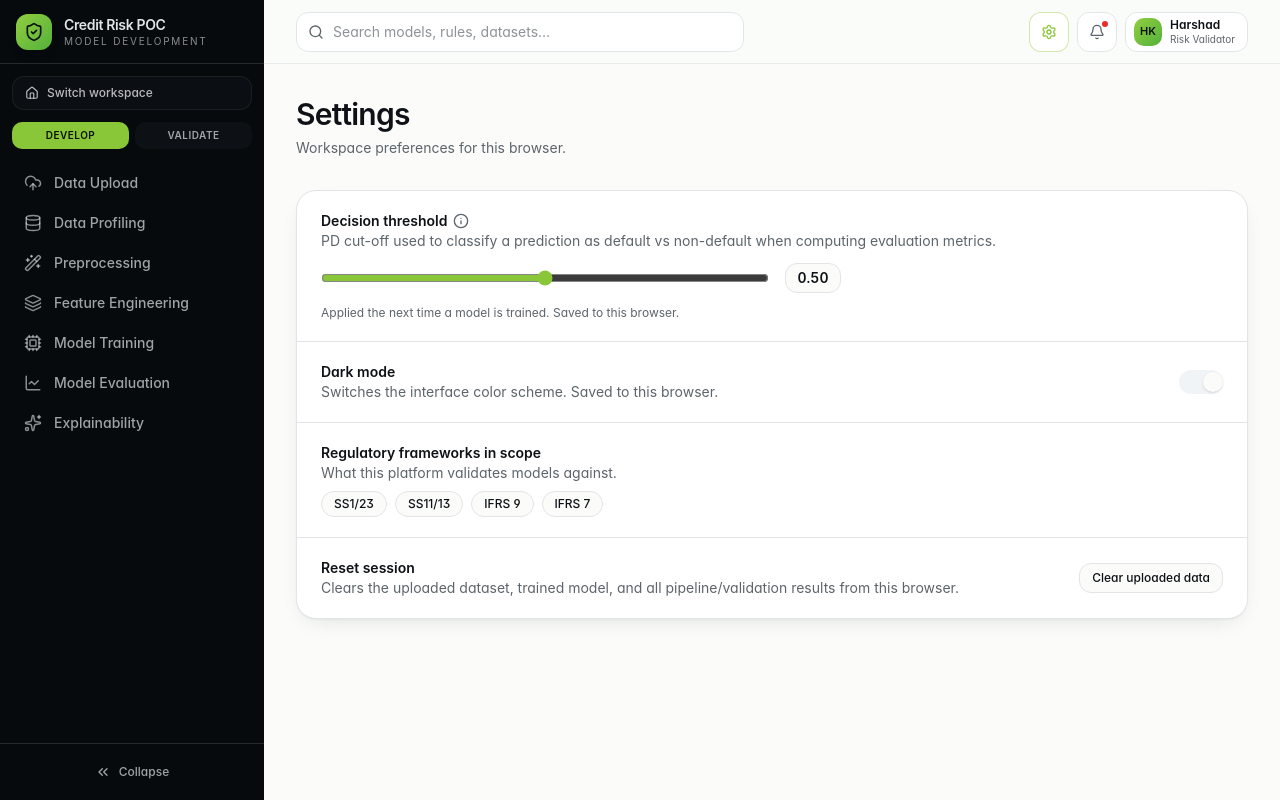
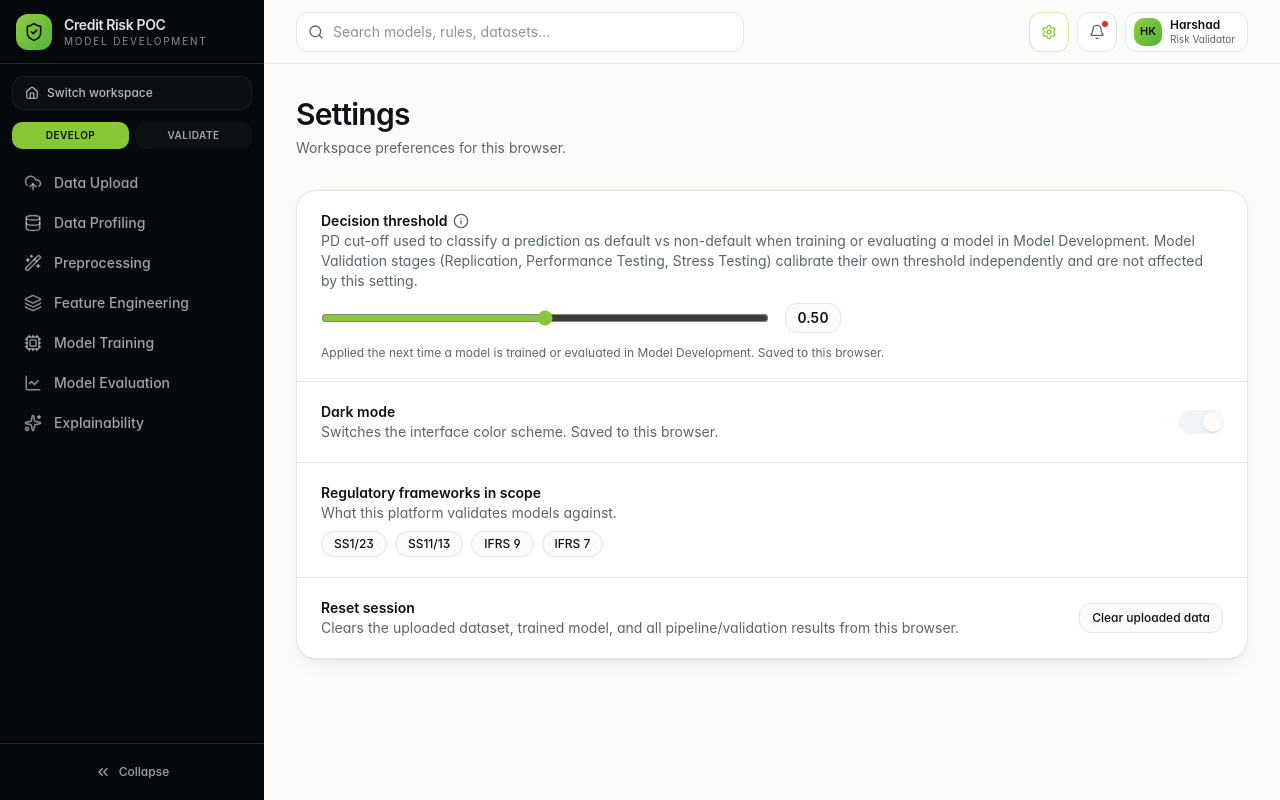
Before and after one commit to harshaddeloitte9/FINAL-FE-BE--1, a React (Vite) app in the folder aegis-frontend/: page /settings in a window 1280 px wide. Built offline with nearby package versions, Linux system fonts and the light colour scheme.

Commit message:
Clarify Decision threshold copy is scoped to Model Development only
Model Validation stages (Replication, Performance Testing, Stress
Testing) auto-calibrate their own threshold and ignore this setting;
the previous copy implied it affected evaluation metrics app-wide.

```diff
--- a/aegis-frontend/src/routes/settings.tsx
+++ b/aegis-frontend/src/routes/settings.tsx
@@ -62,12 +62,15 @@ function Settings() {
                   0.50, any prediction ≥ 0.50 is classified as "will default." Lowering it flags more borrowers as
                   risky (catches more real defaults, but more false alarms); raising it is stricter (fewer false
                   alarms, but may miss some real defaults). This affects precision, recall, and other metrics shown
-                  in Model Evaluation.
+                  in Model Evaluation. Scoped to Model Development only — Model Validation stages calibrate their
+                  own threshold independently and ignore this setting.
                 </PopoverContent>
               </Popover>
             </div>
             <div className="text-sm text-muted-foreground">
-              PD cut-off used to classify a prediction as default vs non-default when computing evaluation metrics.
+              PD cut-off used to classify a prediction as default vs non-default when training or evaluating a
+              model in Model Development. Model Validation stages (Replication, Performance Testing, Stress
+              Testing) calibrate their own threshold independently and are not affected by this setting.
             </div>
           </div>
           <div className="flex items-center gap-4">
@@ -85,7 +88,7 @@ function Settings() {
             </span>
           </div>
           <p className="text-xs text-muted-foreground">
-            Applied the next time a model is trained. Saved to this browser.
+            Applied the next time a model is trained or evaluated in Model Development. Saved to this browser.
           </p>
         </div>
 
```
